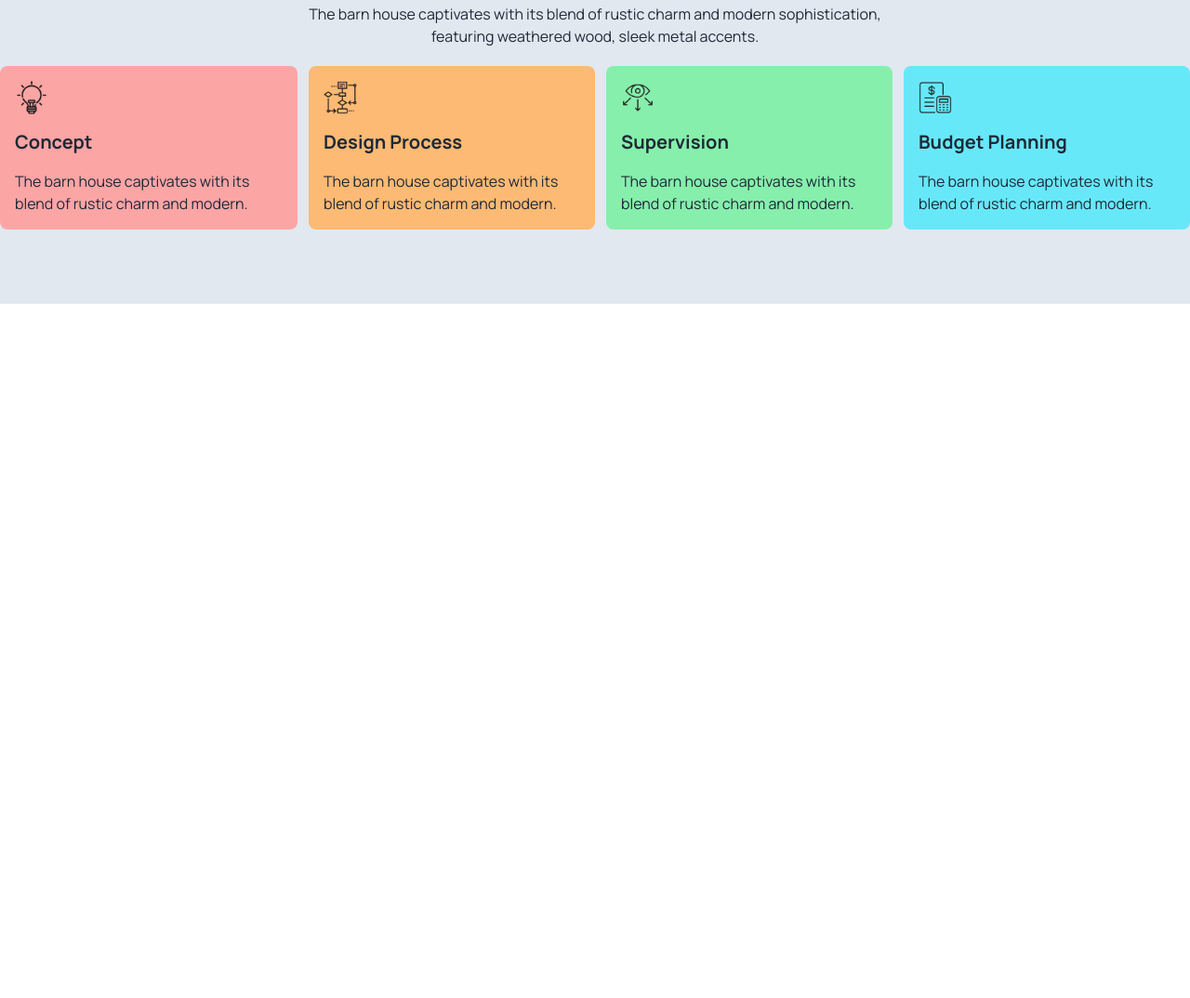
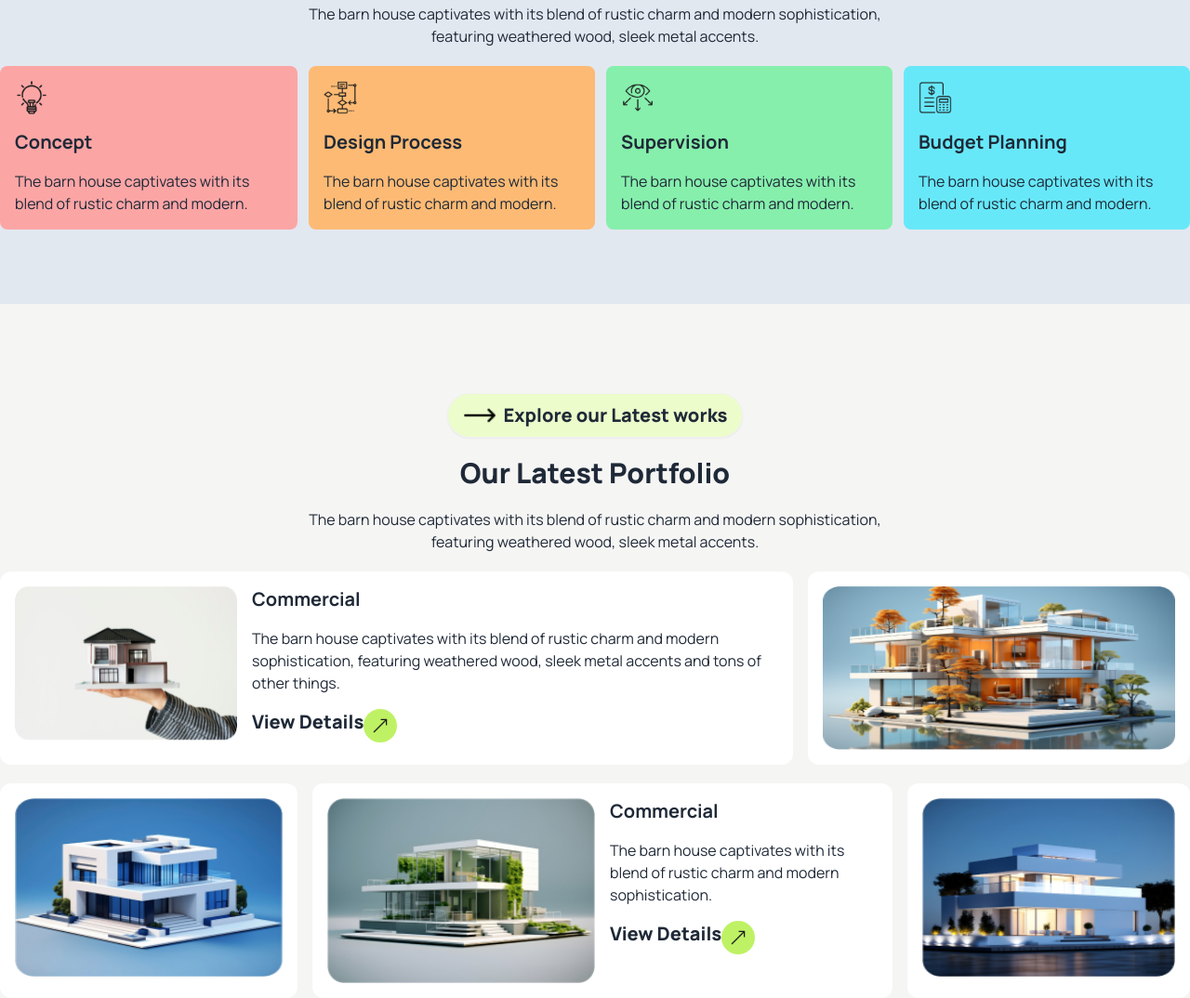
Before and after one commit to KevAkaSlayer/Assignment3, a plain HTML site: page index.html in a window 1280 px wide. Shown: the part 1663-2737 px from the top of the page at 93% size. Before the commit the page ends 1990 px from the top, so only its background shows below. Drawn offline with nearby package versions, Linux system fonts and the light colour scheme.

Commit message:
portfolio section done

```diff
--- a/index.html
+++ b/index.html
@@ -170,12 +170,72 @@
 
 
         </section>
-
-
-
-
         <!-- liveable section end  -->
 
+        <!-- portfolio section -->
+        <section class="pt-8 px-4 md:pt-24 md:px-0">
+            <div class="container mx-auto flex-col flex justify-center items-center space-y-5">
+                <button class="btn bg-lime-100 font-extrabold text-xl rounded-3xl "><div class="w-9">
+                    <img class="w-full" src="./assets/icons8-arrow-side-30.png" alt="">
+                </div>Explore our Latest works</button>
+                <h1 class="font-extrabold text-3xl text-center">Our Latest Portfolio</h1>
+                <p class="text-center md:w-1/2">The barn house captivates with its blend of rustic charm and
+                    modern sophistication, featuring weathered wood, sleek metal accents.</p>
+                <div class="grid gap-y-4 grid-cols-1  md:grid-cols-3 md:space-x-4">
+                    <div class="col-span-2 bg-white rounded-xl">
+                        <div class="flex flex-col md:flex-row  p-4 rounded-lg space-x-4">
+                            <div class="">
+                                <img class="w-full" src="./assets/img1.png" alt="">
+                            </div>
+                            <div class="flex-col mt-3 md:mt-0 md:w-3/4 space-y-4">
+                                <h4 class="font-bold text-xl">Commercial</h4>
+                                <p>The barn house captivates with its blend of rustic charm and
+                                    modern sophistication, featuring weathered wood, sleek metal accents and tons of other things.</p>
+                                <div class="font-extrabold text-xl flex mr-2">View Details  <div class="w-9  bg-lime-300 rounded-full p-2">
+                                    <img class="w-full rotate-90" src="./assets/icons8-arrow-30.png" alt="">
+                                </div></div>
+
+                            </div>
+                        </div>
+                    </div>
+                    <div class="col-span-1 p-4 bg-white rounded-xl">
+                        <div>
+                            <img class="w-full md:h-44" src="./assets/img2.png" alt="">
+                        </div>
+                    </div>
+                </div>
+                <div class="grid gap-y-4 grid-cols-1  md:grid-cols-4 md:space-x-4">
+                    <div class="col-span-1 p-4 bg-white rounded-xl">
+                        <div>
+                            <img class="w-full md:h-48" src="./assets/img3.png" alt="">
+                        </div>
+                    </div>
+                    <div class="col-span-2 bg-white rounded-xl">
+                        <div class="flex flex-col md:flex-row p-4 rounded-lg md:space-x-4">
+                            <div class="md:w-1/2">
+                                <img class="w-full" src="./assets/img4.png" alt="">
+                            </div>
+                            <div class="flex-col mt-3 md:mt-0 md:w-1/2 space-y-4">
+                                <h4 class="font-bold text-xl">Commercial</h4>
+                                <p>The barn house captivates with its blend of rustic charm and
+                                    modern sophistication.</p>
+                                <div class="font-extrabold text-xl flex mr-2">View Details  <div class="w-9  bg-lime-300 rounded-full p-2">
+                                    <img class="w-full rotate-90" src="./assets/icons8-arrow-30.png" alt="">
+                                </div></div>
+
+                            </div>
+                        </div>
+                    </div>
+                    <div class="col-span-1 p-4 bg-white rounded-xl">
+                        <div>
+                            <img class="w-full md:h-48" src="./assets/img5.png" alt="">
+                        </div>
+                    </div>
+                </div>
+
+         </div>
+        </section>
+        <!-- portfolio section end -->
 
 
     </main>
```
